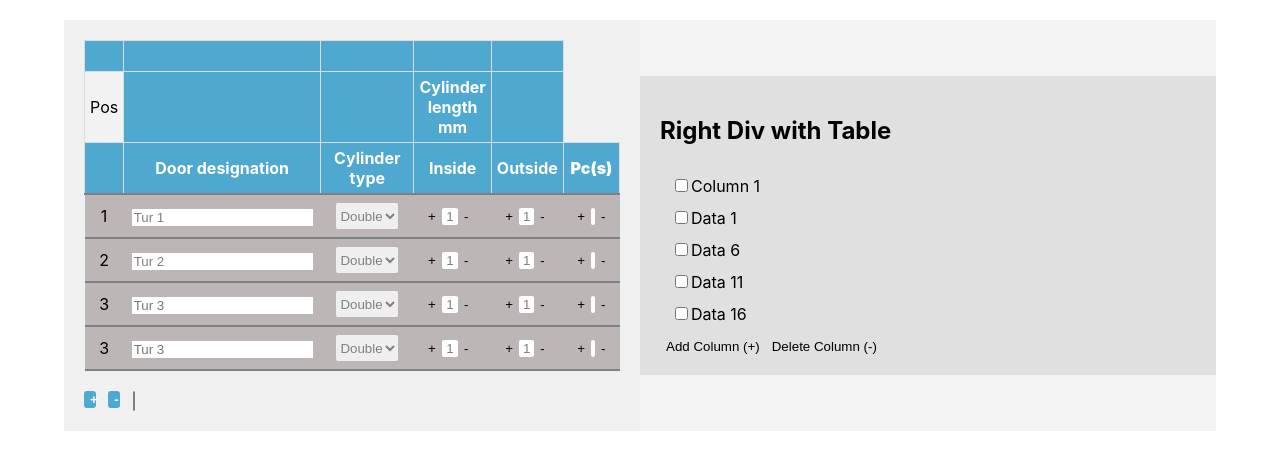
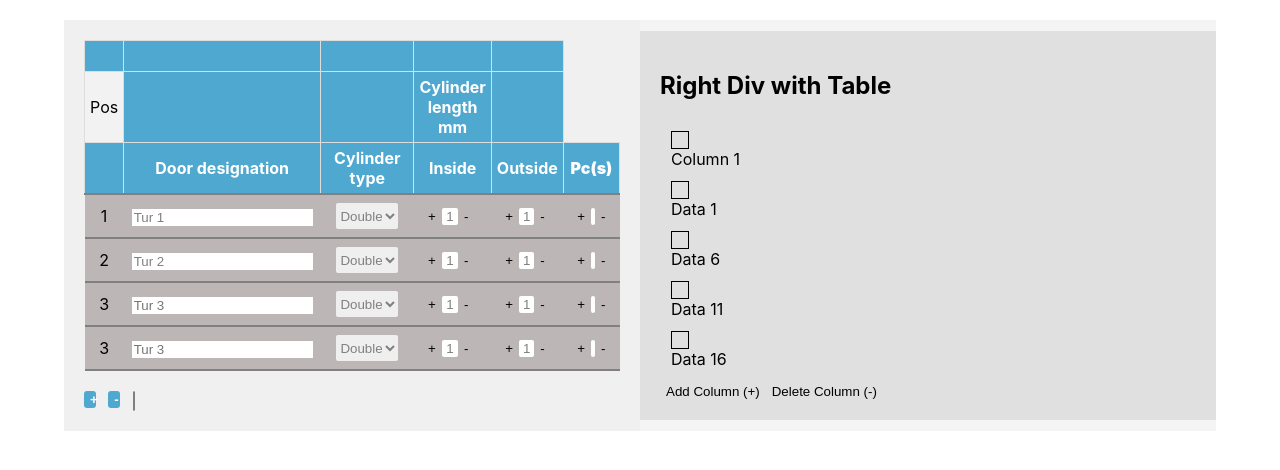
Before and after one commit to FatimaTahir12/konfigurator1, a React (Create React App) app: page / in a window 1280 px wide. Shown: the top 470 px of the page. Built offline with nearby package versions, Linux system fonts and the light colour scheme.

Commit message:
CheckBox added

```diff
--- a/src/Components/Table.js
+++ b/src/Components/Table.js
@@ -1,11 +1,9 @@
 import React, { useState, useEffect } from 'react';
 import ResponsiveTable from './ResponsiveTable';
+import { v4 as uuidv4 } from 'uuid'; // Import the uuid function
 import '../CSS/Main.css';
 
-
 const App = () => {
-
-
   const Checkbox = ({ checked }) => (
     <div className="checkbox">
       <input type="checkbox" checked={checked} readOnly />
@@ -13,7 +11,6 @@ const App = () => {
     </div>
   );
 
-  // Right div table data
   const initialRightTableData = [
     ['Column 1'],
     ['Data 1'],
@@ -21,15 +18,6 @@ const App = () => {
     ['Data 11'],
     ['Data 16'],
   ];
-
-
-  // Generate unique IDs for the checkboxes
-  const updatedRightTableData = initialRightTableData.map((row) =>
-    row.map((cell) => ({
-    //  id: uuidv4(), // Generate a unique ID for each checkbox
-      content: cell,
-    }))
-  );
 
   const [rightTableData, setRightTableData] = useState(initialRightTableData);
 
@@ -61,25 +49,21 @@ const App = () => {
     // Add more sample data here
   ]);
 
-  const [numRowsToAdd, setNumRowsToAdd] = useState(1); // State to hold the number of rows to add
+  const [numRowsToAdd, setNumRowsToAdd] = useState(1);
 
-  // Function to handle changes in door designations
   const handleChange = (id, value) => {
     setDoorDesignations((prevDoorDesignations) =>
       prevDoorDesignations.map((item) => (item.id === id ? { ...item, value } : item))
     );
   };
 
-  // Function to handle changes in cylinder type
   const handleTypeChange = (id, value) => {
     setData((prevData) =>
       prevData.map((item) => (item.id === id ? { ...item, type: value } : item))
     );
   };
 
-  // Function to handle changes in cylinder length (inside and outside)
   const handleLengthChange = (id, type, value) => {
-    // Ensure the value is not negative
     value = parseInt(value, 10);
     if (!isNaN(value)) {
       setData((prevData) =>
@@ -90,9 +74,7 @@ const App = () => {
     }
   };
 
-  // Function to handle changes in pc(s)
   const handlePcsChange = (id, value) => {
-    // Ensure the value is not negative
     value = parseInt(value, 10);
     if (!isNaN(value)) {
       setData((prevData) =>
@@ -101,14 +83,12 @@ const App = () => {
     }
   };
 
-  // Function to handle changes in keys checkbox
   const handleKeysChange = (id) => {
     setData((prevData) =>
       prevData.map((item) => (item.id === id ? { ...item, keys: !item.keys } : item))
     );
   };
 
-  // Function to add a new row to the table
   const handleAddRows = () => {
     const newRows = [];
     for (let i = 1; i <= numRowsToAdd; i++) {
@@ -141,7 +121,7 @@ const App = () => {
       },
     ]);
   };
-  // Function to remove a row from the table
+
   const handleRemoveRow = (id) => {
     setData((prevData) => prevData.slice(0, prevData.length - 1));
   };
@@ -318,12 +298,18 @@ const App = () => {
     [doorDesignations, data.length]
   );
 
+  const updatedRightTableData = rightTableData.map((row) =>
+    row.map((cell) => ({
+      id: uuidv4(),
+      content: cell,
+    }))
+  );
+
   return (
     <div className='Main-div' style={{ display: 'flex', width: '90%', backgroundColor: '#F4F4F4' }}>
       <div style={{ flex: '1', width: '50%', backgroundColor: '#f0f0f0', padding: '20px' }}>
         <ResponsiveTable columns={columns} data={data} />
         <div className="last-container" style={{ textAlign: 'center', marginTop: '20px' }}>
-
           <button className="newbtn" onClick={handleAddRows1}>+</button>
           {data.length > 2 && <button className="newbtn" onClick={() => handleRemoveRow(data[data.length - 1].id)}>-</button>}
           <select className='select3'
@@ -337,7 +323,6 @@ const App = () => {
         </div>
       </div>
       <div style={{ flex: '1', width: '50%', backgroundColor: '#e0e0e0', padding: '20px', overflowX: 'auto' }}>
-        {/* Content for the right div */}
         <h2>Right Div with Table</h2>
         <div style={{ overflowX: 'auto' }}>
           <table style={{ minWidth: '600px', width: '100%', borderSpacing: '10px' }}>
@@ -346,8 +331,7 @@ const App = () => {
                 <tr key={rowIndex}>
                   {row.map((cell, cellIndex) => (
                     <td key={cell.id}>
-                      {/* Render a checkbox for each cell with the unique ID */}
-                      <input type="checkbox" id={cell.id} />
+                      <Checkbox checked={false} />
                       <label htmlFor={cell.id}>{cell.content}</label>
                     </td>
                   ))}
@@ -361,8 +345,6 @@ const App = () => {
           <button onClick={deleteRightTableColumn}>Delete Column (-)</button>
         </div>
       </div>
-
-
     </div>
   );
 };
```
